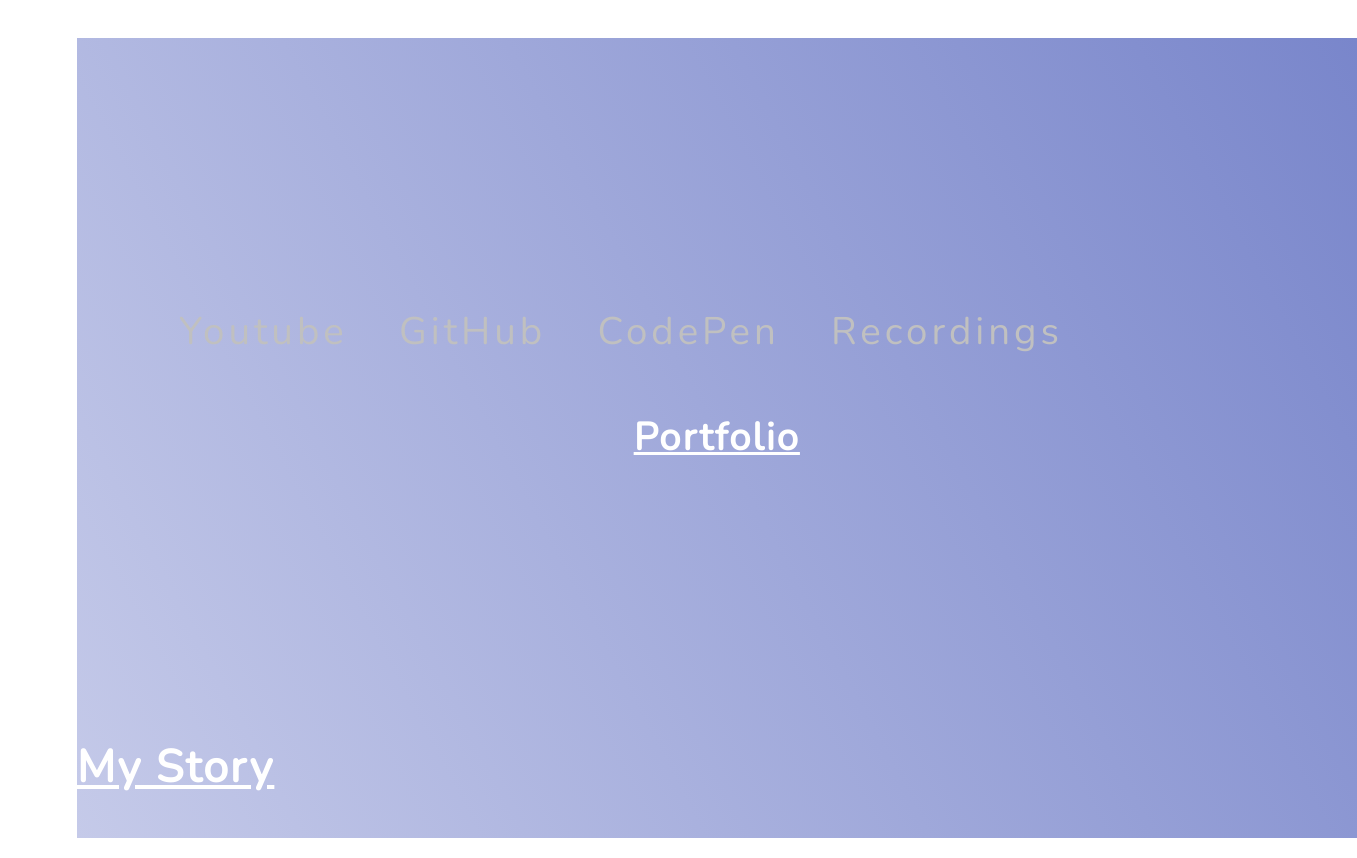
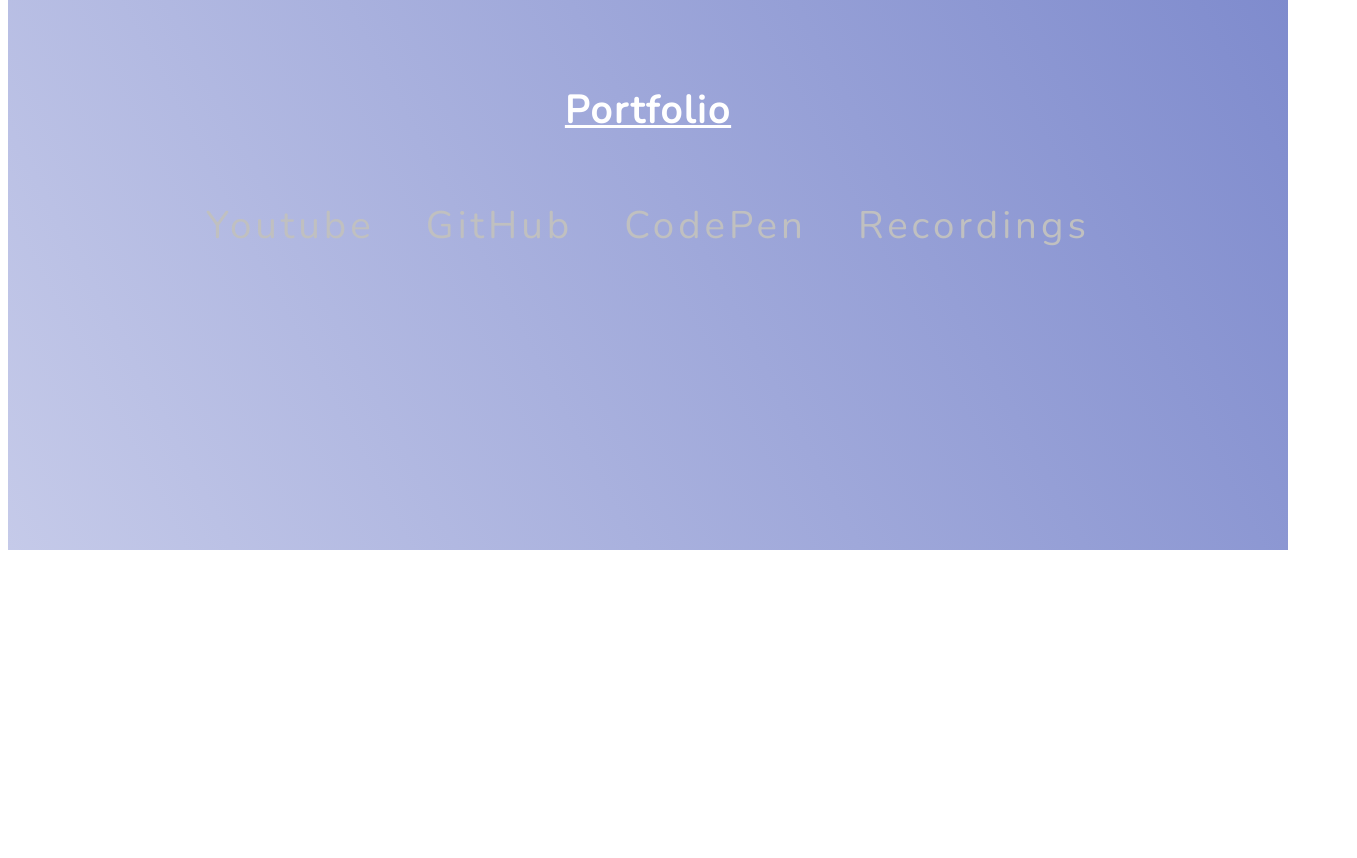
Before and after one commit to TahlonBrahic/tahlonbrahic.github.io, a plain HTML site: page index.html in a window 1280 px wide. Shown: the part 602-1460 px from the top of the page, 1357 px wide, since content can reach past the window. After the commit the page ends 1415 px from the top, so only its background shows below. Drawn offline with nearby package versions, Linux system fonts and the light colour scheme.

Commit message:
Update main_page.css

```diff
--- a/main_page.css
+++ b/main_page.css
@@ -22,6 +22,7 @@
   top: 0px;
   width: 100%;
   height: 9vw;
+  margin: 0;
   padding: 1vw0px;
   display: flex;
   justify-content: space-between;
@@ -91,8 +92,10 @@
 
 /* Start Welcome Section */
 #welcome-section {
+  margin: 0;
+  padding: 0;
   width: 100%;
-  height: 40vh;
+  height: 30vh;
   position: absolute;
   top: 10vw;
   z-index: 2;
@@ -131,12 +134,12 @@
 /* Start Projects Section */
 #projects {
   position: absolute;
-  top: 50vw;
-  left: 6vw;
+  top: 44%;
   letter-spacing: 2px;
   background-color: #E1BEE7;
 }
 #projects h3 {
+  text-align: center;
   font-size: 3vw;
   z-index: 4;
 }
@@ -144,14 +147,13 @@
   display: flex;
   justify-content: left;
   align-items: left;
-  position: absolute;
-  top: 20vw;
-  left: 6vw;
-  width: 50vw;
+  position: relative;
+  width: 100%;
   height: auto;
   font-size: 3vw;
   word-spacing: 1px;
   letter-spacing: 4px;
+  text-algin: center;
 }
 #projectsbar a {
   margin-right: 2vw;
@@ -183,11 +185,10 @@
 
 /* Start Story Block */
 #story_block {
-  position: absolute;
+  position: relative;
   top: 100vw;
-  left: 6vw;
-
   letter-spacing: 2px;
   font-size: 3vw;
+  text-align: center;
 }
 /* End Story Block */
```
